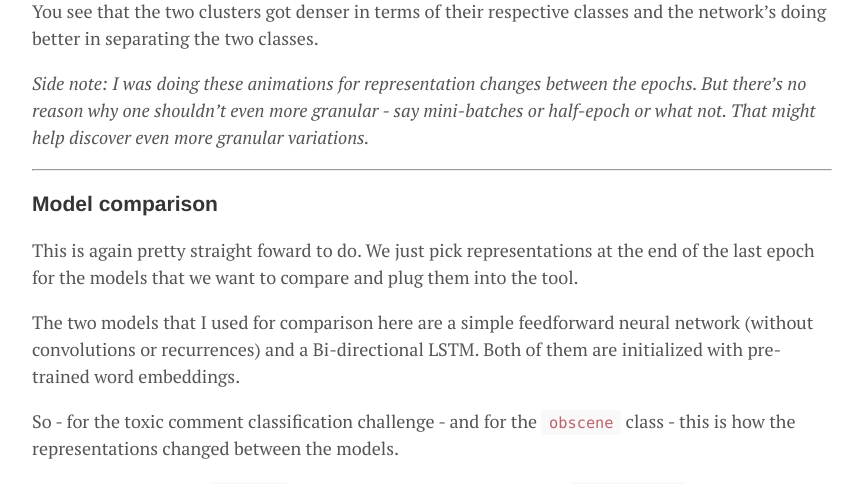
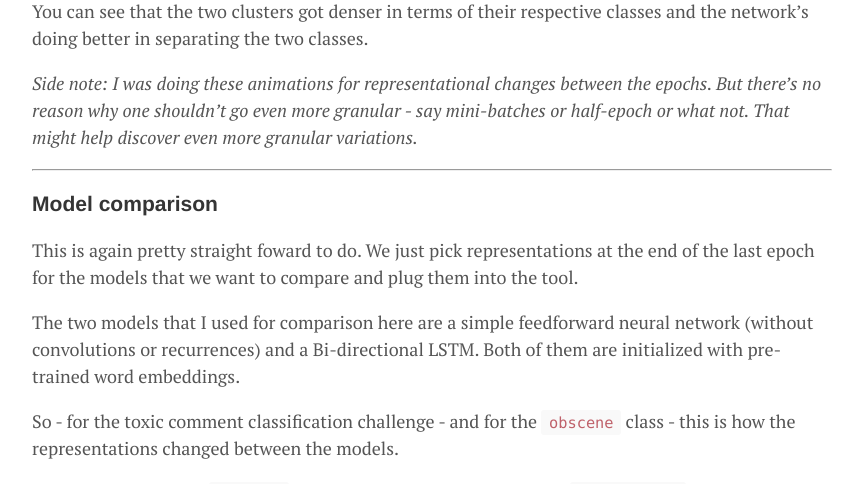
Before and after one commit to rakeshchada/rakeshchada.github.io, a Jekyll site: the page built from _posts/2018-06-21-Neural-Embedding-Animation.md, in a window 1280 px wide and 1400 px high, scrolled down 7871 px. Shown: the part 189-673 px from the top of the window, without its empty margins (208-1066 px from the left). Built offline with Jekyll 4.4.1, drawn with Linux system fonts in a browser that asks for light colours; nearby versions of some CDN libraries; comment, search, counter and statistics services are not loaded; some of the changed text lies outside the part shown.

Commit message:
minor corrections

```diff
--- a/_posts/2018-06-21-Neural-Embedding-Animation.md
+++ b/_posts/2018-06-21-Neural-Embedding-Animation.md
@@ -125,9 +125,9 @@ Here’s an animation of what the representations evolved to after 5 epochs of t
 
 ![](/images/neural-embedding-animation/yelp-repr-evolution.gif)
 
-You see that the two clusters got denser in terms of their respective classes and the network’s doing better in separating the two classes.
+You can see that the two clusters got denser in terms of their respective classes and the network’s doing better in separating the two classes.
 
-*Side note: I was doing these animations for representation changes between the epochs. But there's no reason why one shouldn't even more granular - say mini-batches or half-epoch or what not. That might help discover even more granular variations.*
+*Side note: I was doing these animations for representational changes between the epochs. But there's no reason why one shouldn't go even more granular - say mini-batches or half-epoch or what not. That might help discover even more granular variations.*
 
 --------
 
@@ -144,7 +144,7 @@ All red dots represent `obscene` class and the green dots represent `non-obscene
 
 ![](/images/neural-embedding-animation/toxic-repr-evolution.gif)
 
-You see the BiLSTM here does a better job separating the two classes.
+You can see the BiLSTM here does a better job separating the two classes.
 
 -----------
 
```
Also changed, not shown: other parts of _posts/2018-06-21-Neural-Embedding-Animation.md (+1 -1 lines).
